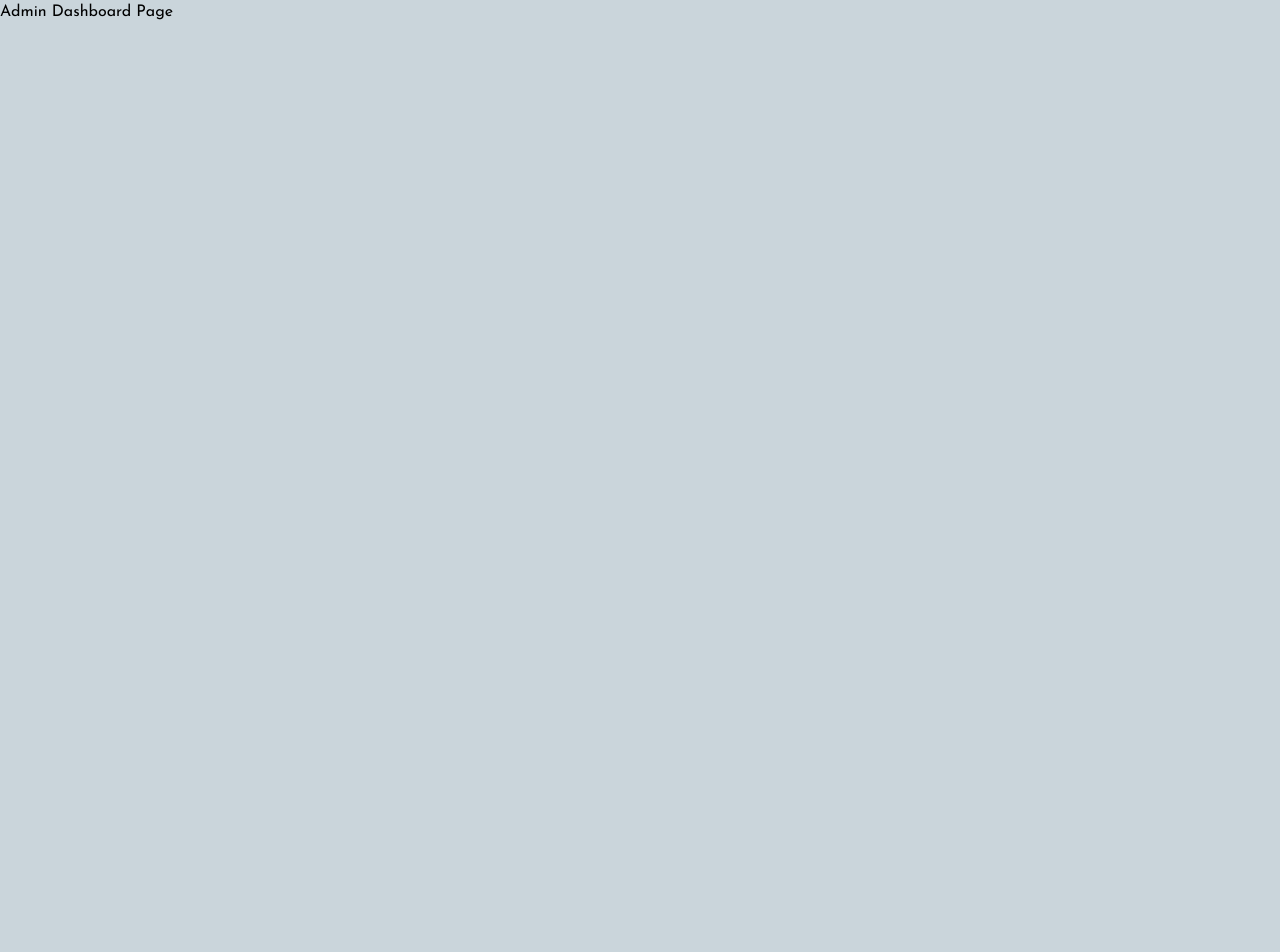
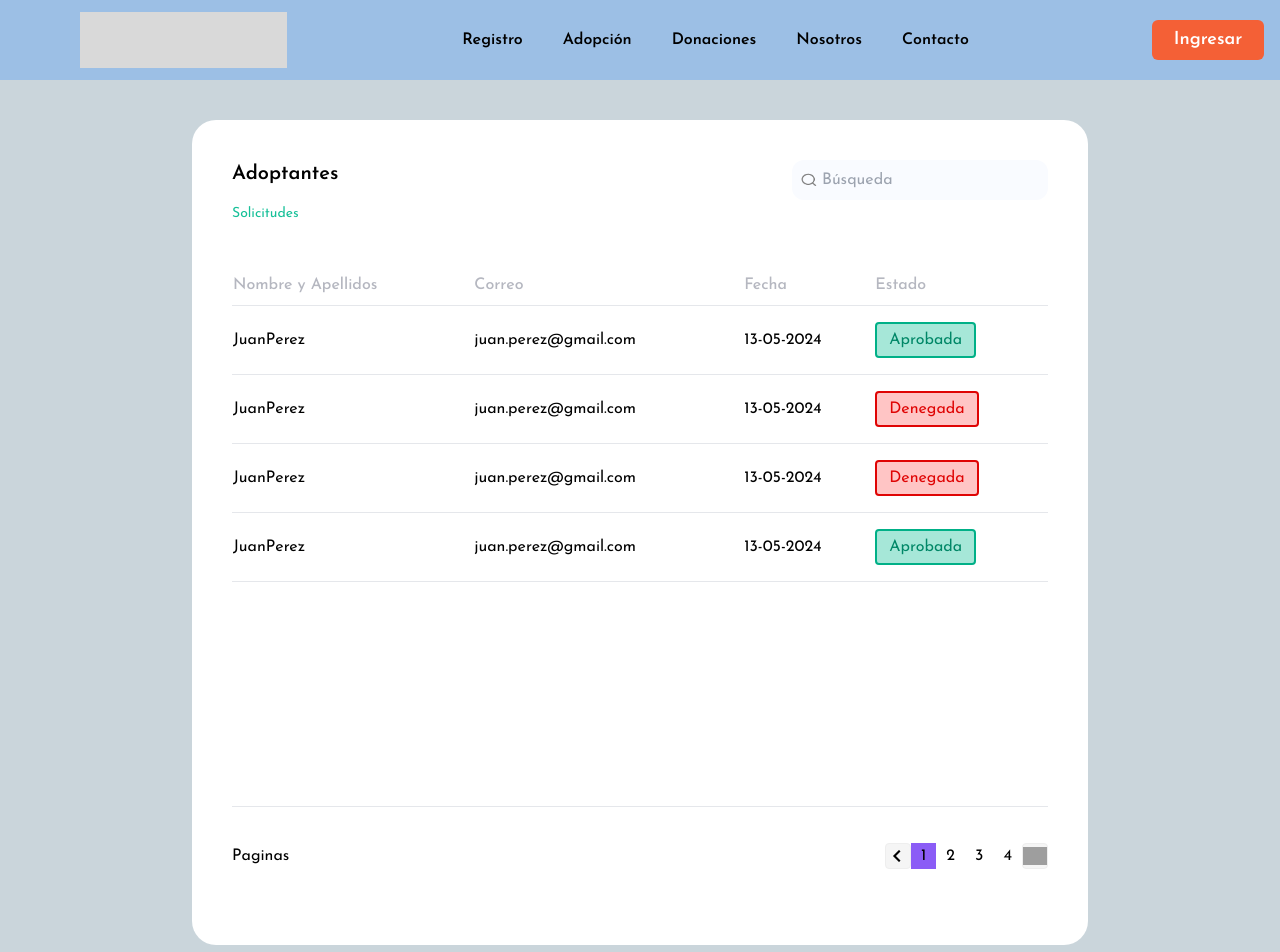
Before and after one commit to No-Country-simulation/c21-32-n-python-react, a Next.js app in the folder FrontEnd/: page /admin/dashboard in a window 1280 px wide. Shown: the top 952 px of the page. Before the commit the page ends 800 px from the top, so only its background shows below. Built offline with nearby package versions, Linux system fonts and the light colour scheme; no server answers; grey boxes are pictures that could not be loaded.

Commit message:
Creado maqueta dashboard admin

```diff
--- a/FrontEnd/app/admin/dashboard/page.jsx
+++ b/FrontEnd/app/admin/dashboard/page.jsx
@@ -1,3 +1,15 @@
-export default function AdminDashboardPage() {
-  return <div>Admin Dashboard Page</div>;
+import { fetchRequestsFiltered } from "@/app/lib/data";
+import AdminDashboard from "@/app/ui/admin/admin-dashboard";
+import NavigationBar from "@/app/ui/shared/navigation-bar";
+
+export default async function AdminDashboardPage() {
+  const { requests, totalPages } = await fetchRequestsFiltered();
+  return (
+    <div className="container mx-auto">
+      <NavigationBar />
+      <div className="h-[825px] mt-10 mb-20 mx-48 p-10 bg-white rounded-3xl">
+        <AdminDashboard requests={requests} totalPages={totalPages} />
+      </div>
+    </div>
+  );
 }
--- /dev/null
+++ b/FrontEnd/app/lib/data.js
@@ -0,0 +1,40 @@
+const ITEMS_PER_PAGE = 8;
+export async function fetchRequestsFiltered(query, currentPage) {
+  try {
+    let requests = [
+      {
+        name: "Juan",
+        lastName: "Perez",
+        email: "juan.perez@gmail.com",
+        date: "13-05-2024",
+        status: "aprovada",
+      },
+      {
+        name: "Juan",
+        lastName: "Perez",
+        email: "juan.perez@gmail.com",
+        date: "13-05-2024",
+        status: "denegada",
+      },
+      {
+        name: "Juan",
+        lastName: "Perez",
+        email: "juan.perez@gmail.com",
+        date: "13-05-2024",
+        status: "denegada",
+      },
+      {
+        name: "Juan",
+        lastName: "Perez",
+        email: "juan.perez@gmail.com",
+        date: "13-05-2024",
+        status: "aprovada",
+      },
+    ];
+    let totalPages = 4;
+    const offset = (currentPage - 1) * ITEMS_PER_PAGE;
+    //Call Api using query and offset
+    //Get Requests
+    return { requests, totalPages };
+  } catch (error) {}
+}
--- /dev/null
+++ b/FrontEnd/app/ui/admin/admin-dashboard.jsx
@@ -0,0 +1,38 @@
+"use client";
+import React from "react";
+import RequestsTable from "./requests-table";
+import AdminPagination from "./admin-pagination";
+import Image from "next/image";
+//import { useSearchParams } from "next/navigation";
+
+export default function AdminDashboard({ requests, totalPages }) {
+  //const searchParams = useSearchParams();
+  //const query = searchParams.get("page");
+
+  return (
+    <div className="flex flex-col justify-between h-full">
+      <div>
+        <div className="flex justify-between mb-12">
+          <div>
+            <h1 className="font-semibold text-xl mb-4">Adoptantes</h1>
+            <p className="font-normal text-sm text-[#16C098]">Solicitudes</p>
+          </div>
+          <div className="flex min-w-64 max-h-10 bg-[#F9FBFF] rounded-xl py-3 px-2">
+            <Image
+              alt="Lens icon"
+              src={"/icons/lens-icon.png"}
+              width={18}
+              height={18}
+            />
+            <input
+              placeholder="Búsqueda"
+              className="focus:outline-none bg-transparent ml-1"
+            />
+          </div>
+        </div>
+        <RequestsTable requests={requests} />
+      </div>
+      <AdminPagination totalPages={totalPages} />
+    </div>
+  );
+}
--- /dev/null
+++ b/FrontEnd/app/ui/admin/admin-pagination.jsx
@@ -0,0 +1,65 @@
+"use client";
+import Image from "next/image";
+import React, { useState } from "react";
+import { clsx } from "clsx";
+
+export default function AdminPagination({ totalPages }) {
+  const [currentPage, setCurrentPage] = useState(1);
+
+  const movePageForward = () => {
+    if (currentPage < totalPages) setCurrentPage(currentPage + 1);
+  };
+  const movePageBackward = () => {
+    if (currentPage > 1) setCurrentPage(currentPage - 1);
+  };
+  const moveToSelectedPage = (e) => {
+    setCurrentPage(Number(e.target.id));
+  };
+
+  return (
+    <div className="w-full">
+      <hr />
+      <div className="flex justify-between items-center py-9">
+        <p>Paginas</p>
+        <div className="flex">
+          <button
+            className="bg-[#F5F5F5] border border-[#EEEEEE] rounded"
+            onClick={movePageBackward}
+          >
+            <Image
+              src={"/icons/backward-icon.png"}
+              width={24}
+              height={24}
+              alt="Atras"
+            />
+          </button>
+          {Array.from({ length: totalPages }, (_, index) => {
+            return (
+              <button
+                onClick={moveToSelectedPage}
+                className={clsx("py-[6x] px-[10px]", {
+                  "bg-violet-500": index === currentPage - 1,
+                })}
+                key={index}
+                id={index + 1}
+              >
+                {index + 1}
+              </button>
+            );
+          })}
+          <button
+            className="bg-[#F5F5F5] border border-[#EEEEEE] rounded"
+            onClick={movePageForward}
+          >
+            <Image
+              src={"/icons/fordward-icon.png"}
+              width={24}
+              height={24}
+              alt="Adelante"
+            />
+          </button>
+        </div>
+      </div>
+    </div>
+  );
+}
--- /dev/null
+++ b/FrontEnd/app/ui/admin/requests-table.jsx
@@ -0,0 +1,48 @@
+import React from "react";
+
+export default function RequestsTable({ requests }) {
+  return (
+    <table className="w-full">
+      <thead>
+        <tr className="border-b">
+          <th className="text-start pb-2 text-[#B5B7C0] font-medium">
+            Nombre y Apellidos
+          </th>
+          <th className="text-start pb-2 text-[#B5B7C0] font-medium">Correo</th>
+          <th className="text-start pb-2 text-[#B5B7C0] font-medium">Fecha</th>
+          <th className="text-start pb-2 text-[#B5B7C0] font-medium">Estado</th>
+        </tr>
+      </thead>
+      <tbody>
+        {requests?.map((request, i) => {
+          return (
+            <tr key={i} className="border-b">
+              <td className="py-4">{request.name + request.lastName}</td>
+              <td className="py-4">{request.email}</td>
+              <td className="py-4">{request.date}</td>
+              <td className="py-4">
+                <BadgeStatus status={request.status} />
+              </td>
+            </tr>
+          );
+        })}
+      </tbody>
+    </table>
+  );
+}
+
+const BadgeStatus = ({ status }) => {
+  return (
+    <>
+      {status === "aprovada" ? (
+        <div className="bg-[#16C09861] border-2 border-[#00B087] px-3 py-1 rounded text-[#008767] w-fit">
+          Aprobada
+        </div>
+      ) : (
+        <div className="bg-[#FFC5C5] border-2 border-[#DF0404] px-3 py-1 rounded text-[#DF0404] w-fit">
+          Denegada
+        </div>
+      )}
+    </>
+  );
+};
```
